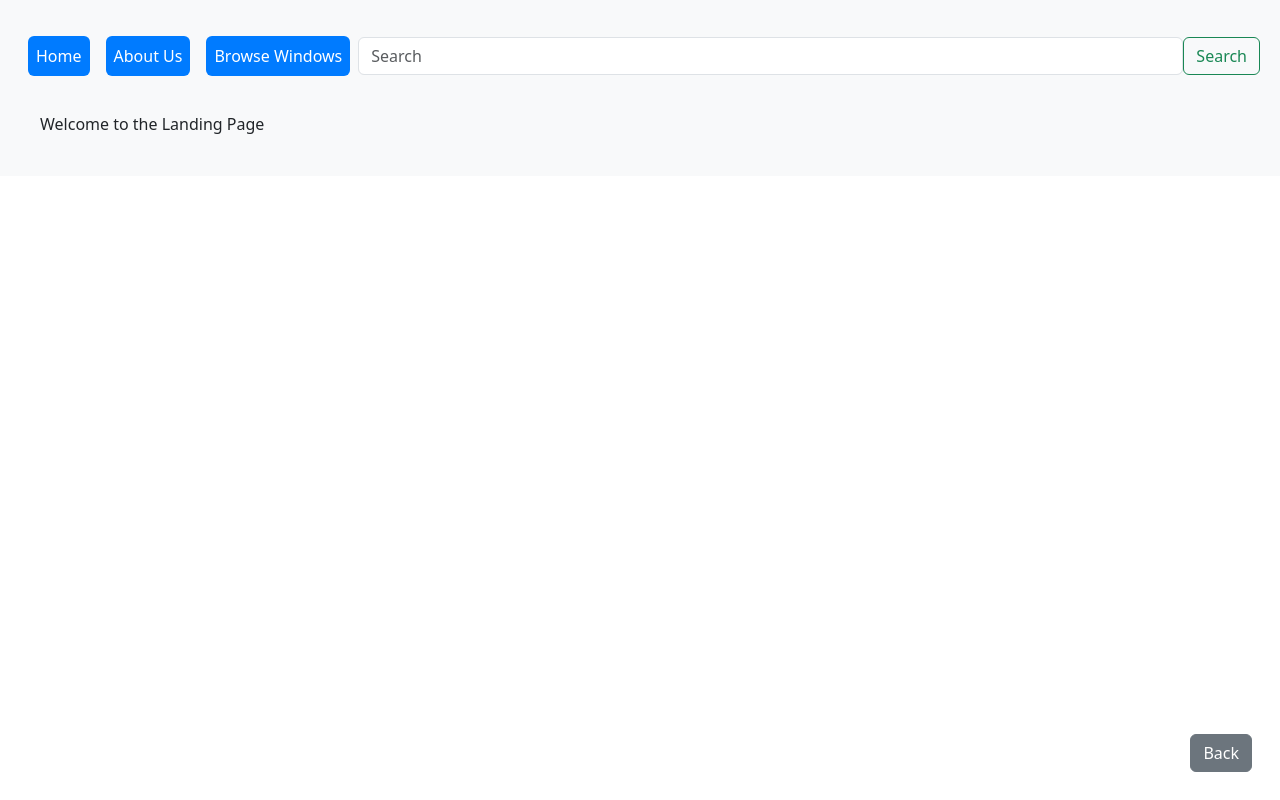
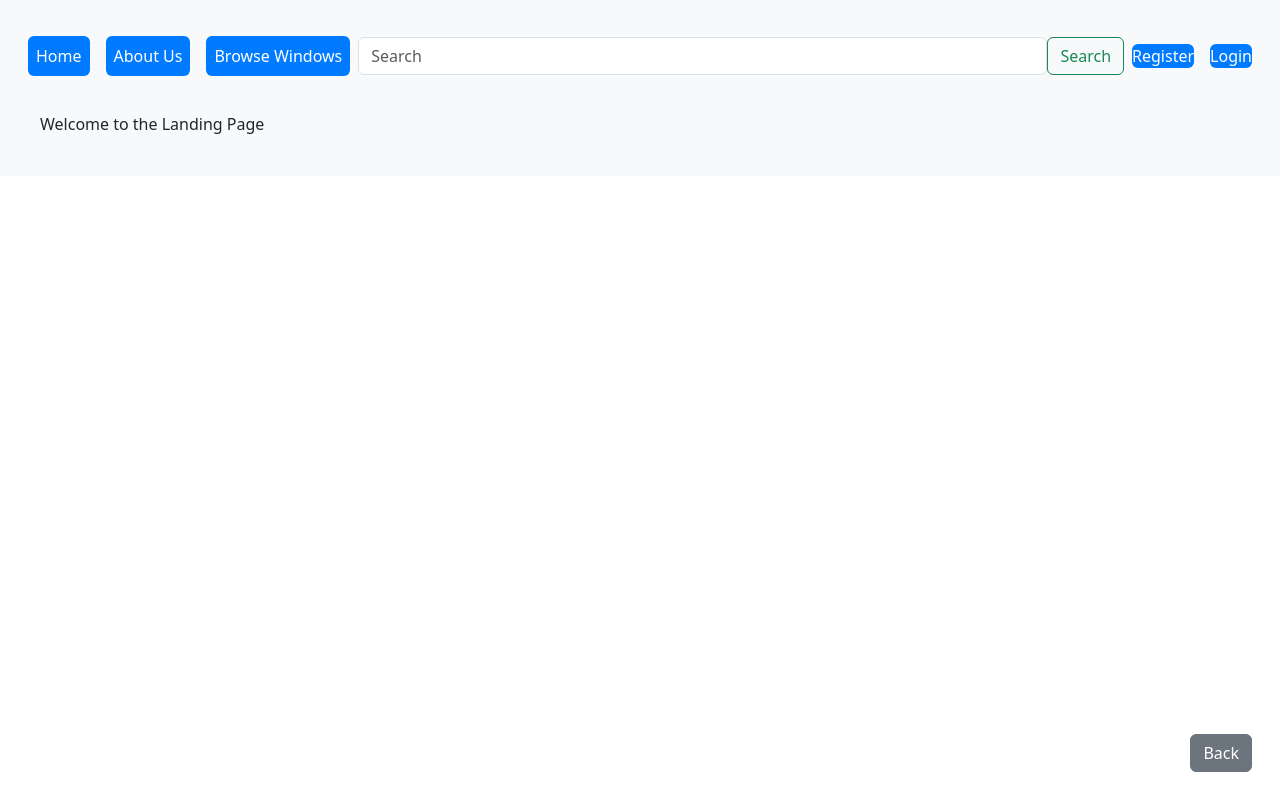
Before and after one commit to Lali95/MeatWebshop, a React (Vite) app in the folder Frontend/window-webshop/: page / in a window 1280 px wide. Built offline with nearby package versions, Linux system fonts and the light colour scheme.

Commit message:
feat: add buttons and placeholder page for register and login

```diff
--- a/Frontend/window-webshop/src/Pages/LandingPage.jsx
+++ b/Frontend/window-webshop/src/Pages/LandingPage.jsx
@@ -31,6 +31,12 @@ const LandingPage = () => {
           />
           <Button variant="outline-success">Search</Button>
         </Form>
+        <Nav.Link as={Link} to="/register" className="btn btn-primary m-2">
+            Register
+          </Nav.Link>
+          <Nav.Link as={Link} to="/login" className="btn btn-primary m-2">
+            Login
+          </Nav.Link>
       </Navbar>
       <div className="content-container">
         <Outlet />
--- /dev/null
+++ b/Frontend/window-webshop/src/Pages/Login.jsx
@@ -0,0 +1,12 @@
+import React from 'react';
+
+const Login = () => {
+  return (
+    <div>
+      <h1>Login</h1>
+      {/* Your login form can go here */}
+    </div>
+  );
+};
+
+export default Login;
--- /dev/null
+++ b/Frontend/window-webshop/src/Pages/Register.jsx
@@ -0,0 +1,12 @@
+import React from 'react';
+
+const Register = () => {
+  return (
+    <div>
+      <h1>Register</h1>
+      {/* Your register form can go here */}
+    </div>
+  );
+};
+
+export default Register;
```
Also changed, not shown: Frontend/window-webshop/src/main.jsx (+11 -1 lines).
